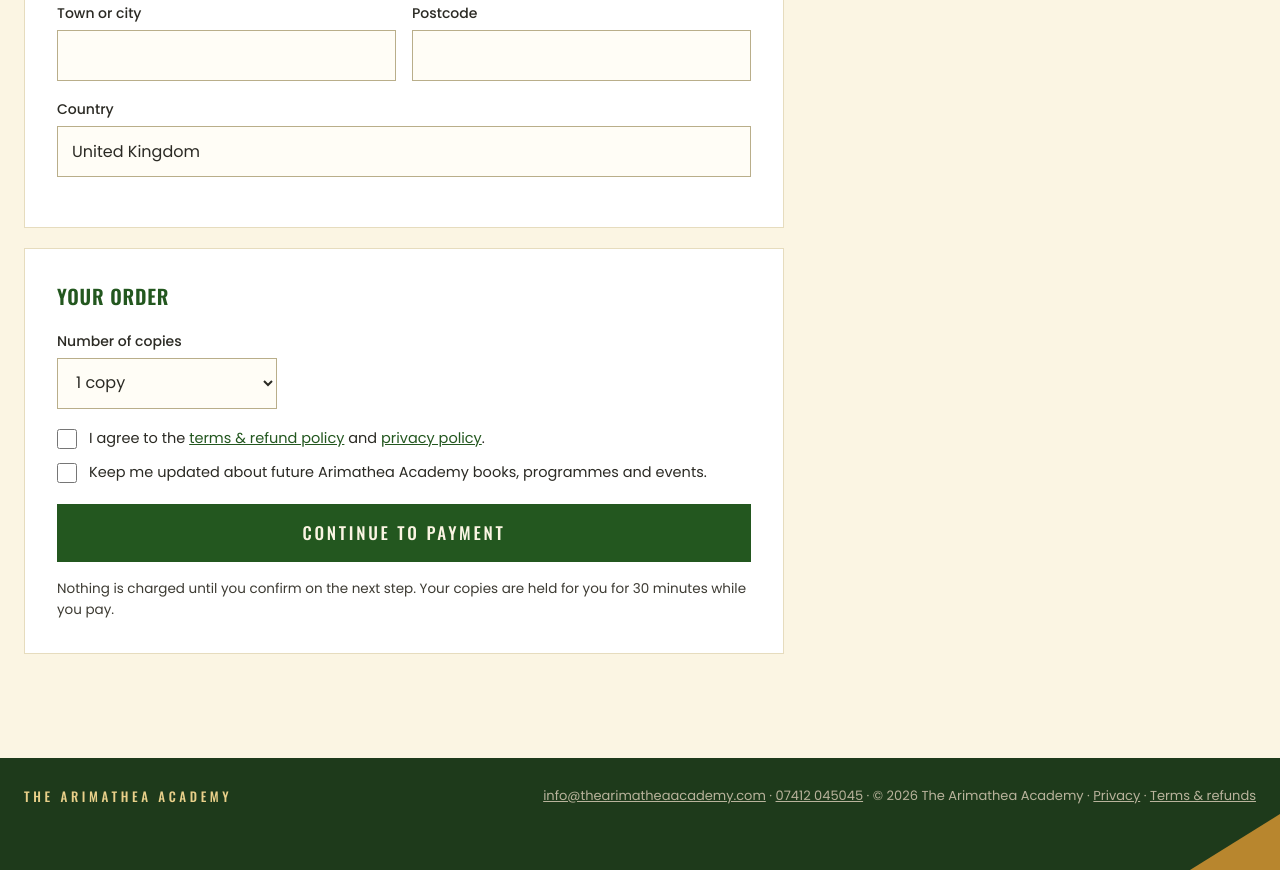
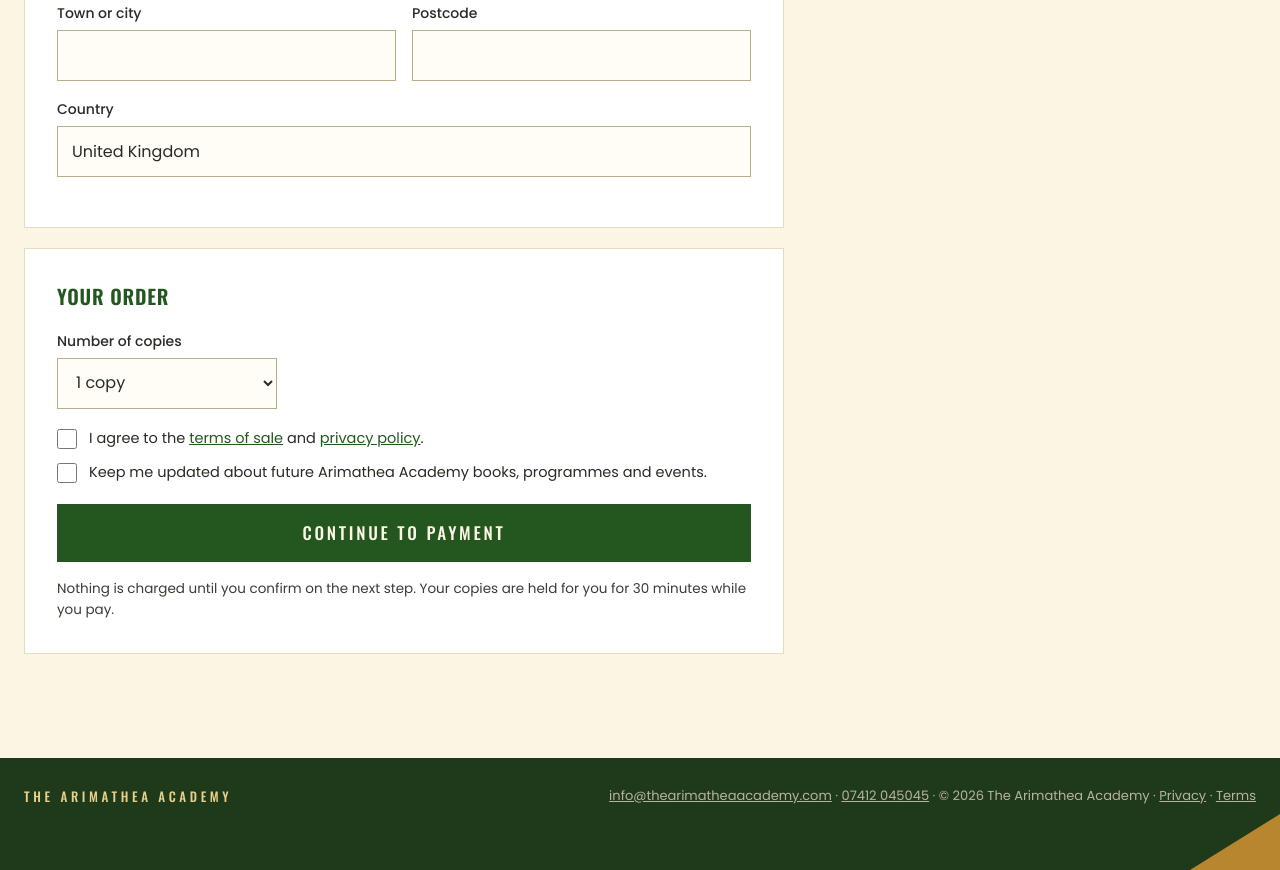
Before and after one commit to thearimatheaacademy/landingpage, a website: page public/books/index.html in a window 1280 px wide. Shown: the part 1176-2046 px from the top of the page. Drawn offline with nearby package versions, Linux system fonts and the light colour scheme; no server answers.

Commit message:
Book pages: 'terms of sale' instead of 'terms & refund policy'
Co-Authored-By: Claude Opus 5.5 <noreply@anthropic.com>
Claude-Session: https://claude.ai/code/session_01JaP21jnCaZP2WQSuKWZzBc

```diff
--- a/public/books/index.html
+++ b/public/books/index.html
@@ -93,7 +93,7 @@
 <h2 class="panel-title">Your order</h2>
 <div class="field" style="max-width: 220px"><label for="quantity">Number of copies</label><select id="quantity" name="quantity"><option value="1">1 copy</option></select></div>
 <input class="hp" name="website" tabindex="-1" autocomplete="off" aria-hidden="true">
-<label class="check"><input type="checkbox" name="accept_terms" required> <span>I agree to the <a href="/terms/" target="_blank" rel="noopener">terms &amp; refund policy</a> and <a href="/privacy/" target="_blank" rel="noopener">privacy policy</a>.</span></label>
+<label class="check"><input type="checkbox" name="accept_terms" required> <span>I agree to the <a href="/terms/" target="_blank" rel="noopener">terms of sale</a> and <a href="/privacy/" target="_blank" rel="noopener">privacy policy</a>.</span></label>
 <label class="check"><input type="checkbox" name="marketing_consent"> <span>Keep me updated about future Arimathea Academy books, programmes and events.</span></label>
 <button class="btn-primary" id="go" type="submit">Continue to payment</button>
 <p class="note">Nothing is charged until you confirm on the next step. Your copies are held for you for 30 minutes while you pay.</p>
@@ -200,7 +200,7 @@ document.addEventListener('DOMContentLoaded', function () {
 <div class="corner" aria-hidden="true"></div>
 <div class="inner">
 <span class="brand">THE ARIMATHEA ACADEMY</span>
-<span><a href="mailto:info@thearimatheaacademy.com">info@thearimatheaacademy.com</a> · <a href="tel:+447412045045">07412 045045</a> · © 2026 The Arimathea Academy · <a href="/privacy/">Privacy</a> · <a href="/terms/">Terms &amp; refunds</a></span>
+<span><a href="mailto:info@thearimatheaacademy.com">info@thearimatheaacademy.com</a> · <a href="tel:+447412045045">07412 045045</a> · © 2026 The Arimathea Academy · <a href="/privacy/">Privacy</a> · <a href="/terms/">Terms</a></span>
 </div>
 </footer>
 </div>
```
Also changed, not shown: public/books/thank-you/index.html (+1 -1 lines).
